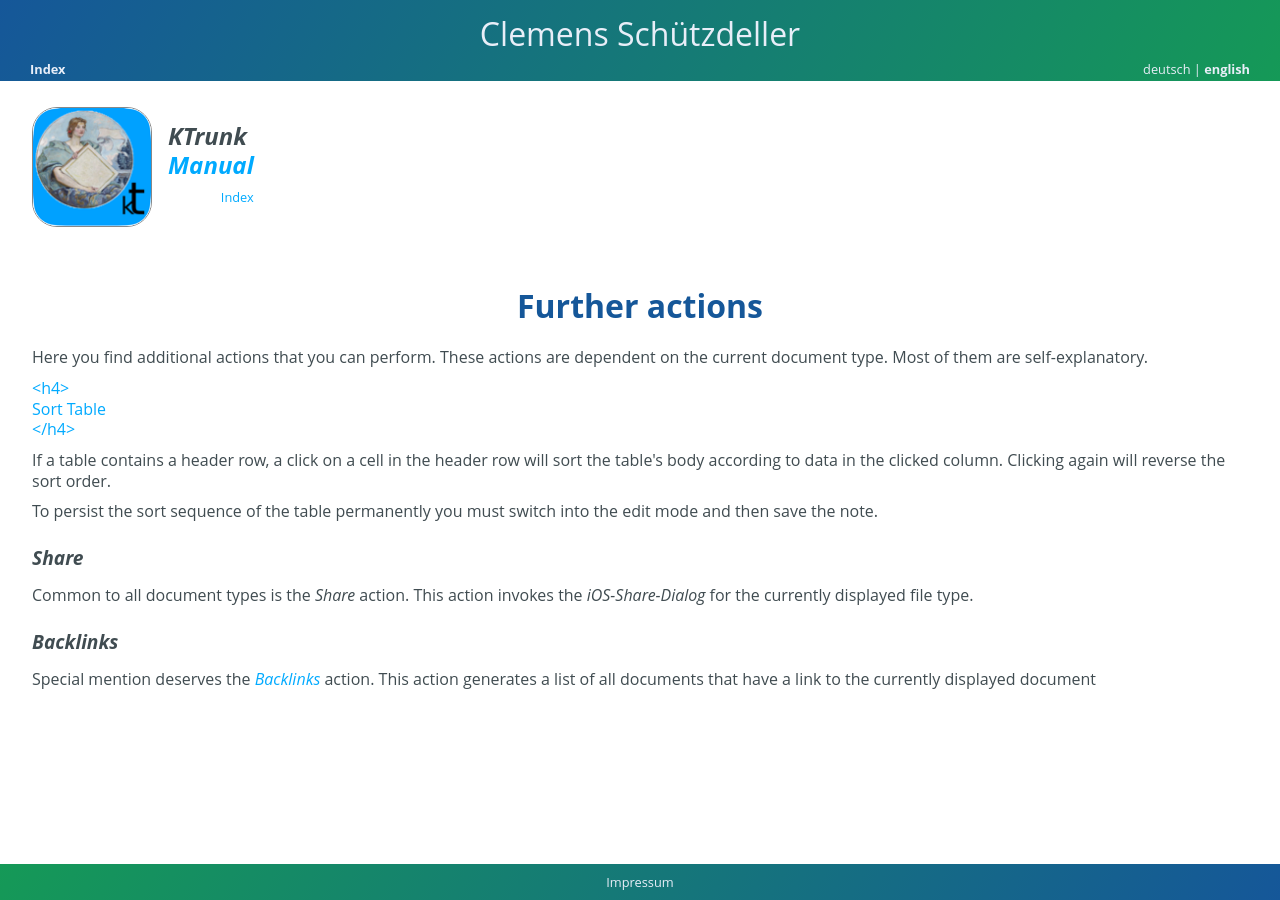
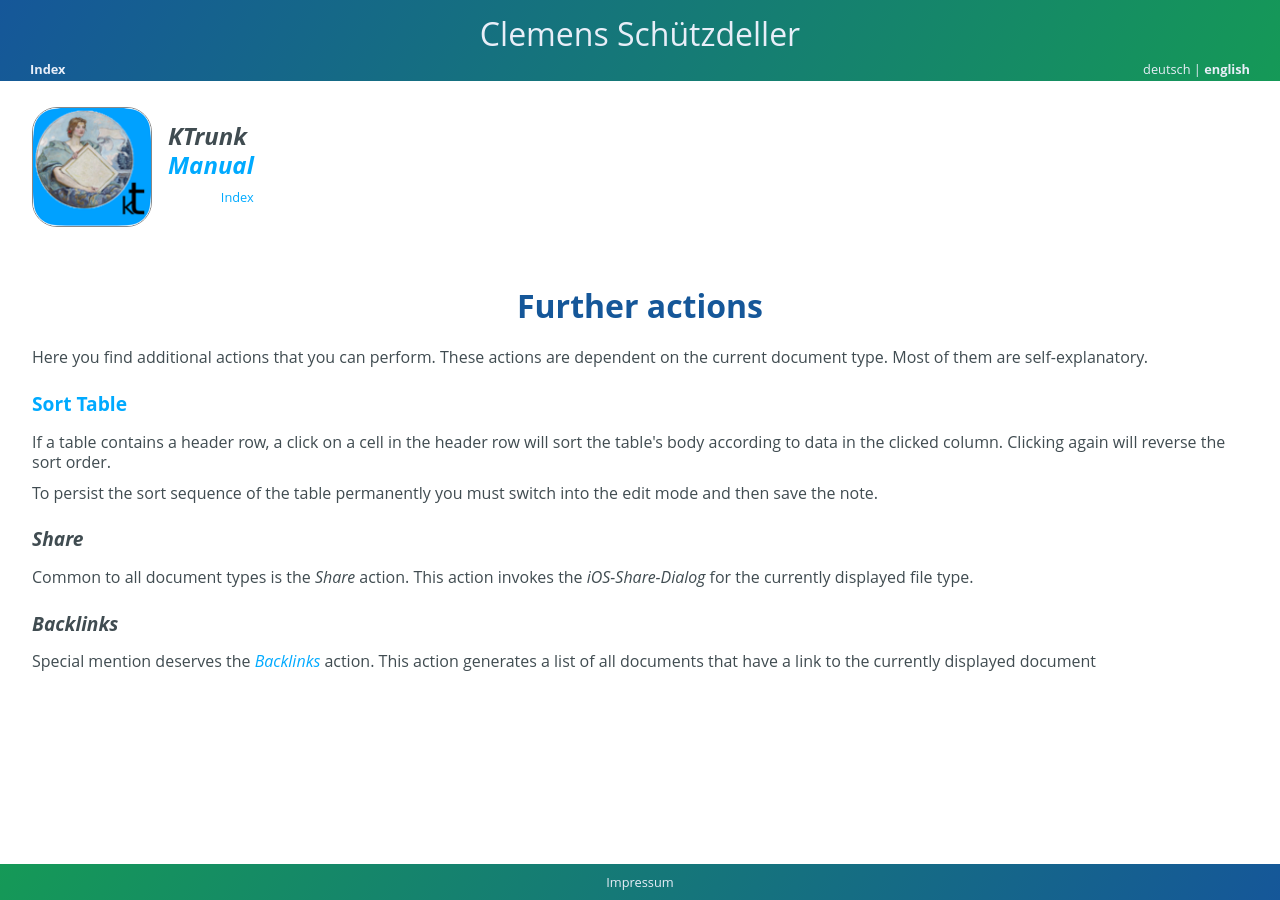
Before and after one commit to cs-LA/home, a Jekyll site: the page built from KTrunk/Manual/FurtherActions.md, in a window 1280 px wide. Built offline with Jekyll 4.4.1, drawn with Linux system fonts in a browser that asks for light colours; our own code applies the rules of GitHub Pages for plain Markdown files.

Commit message:
Update FurtherActions.md

```diff
--- a/KTrunk/Manual/FurtherActions.md
+++ b/KTrunk/Manual/FurtherActions.md
@@ -18,8 +18,7 @@
   <span class="en">Here you find additional actions that you can perform. These actions are dependent on the current document type. Most of them are self-explanatory.</span>
   <span class="de">Hier findet man weitere Aktionen, die man ausführen kann. Die möglichen Aktionen sind abhängig von dem angezeigten Dokumententyp. Die meisten sind selbserklärend.</span>
 </p>
-
-<a name="tablesort"><h4><span class="en">Sort Table</span><span class="de">Tabelle sortieren</span></h4></a>
+<h4><a name="tablesort"><span class="en">Sort Table</span><span class="de">Tabelle sortieren</span></a></h4>
 <p>
   <span class="en">If a table contains a header row, a click on a cell in the header row will sort the table's body according to data in the clicked column. Clicking again will reverse the sort order.</span>
   <span class="de">Falls eine Tabelle eine Kopfzeile enthält, kann man die Daten in dem Tabellenkörper mit einem Klick auf eine Zelle in der Kopfzeile entsprechend den Daten in der angeklickten Spalte sortieren. Ein abermaliger Klick kehrt die Sortierfolge um.</span>
```
